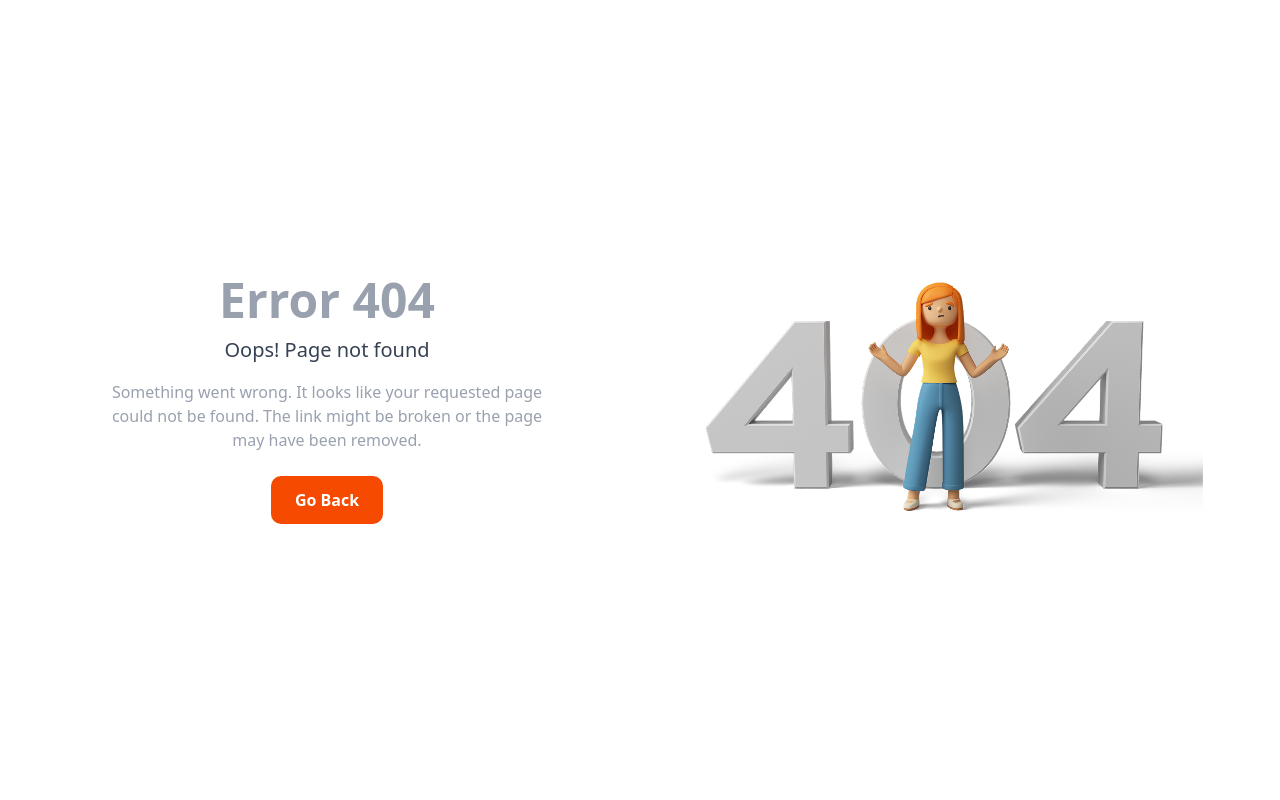
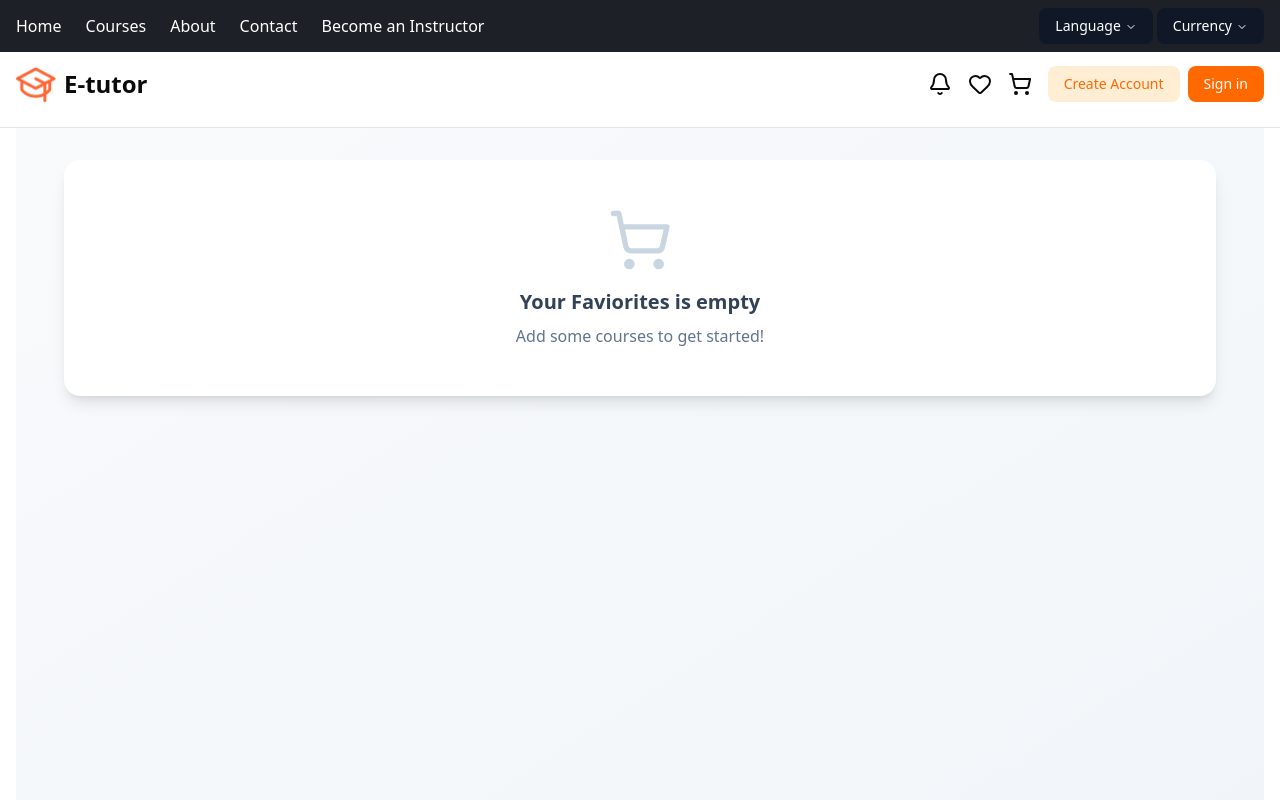
Before and after one commit to ahmedgouda5/E-tutor, a Next.js app: page /ELearn/Faviorites in a window 1280 px wide. Before the commit this address had no page. Shown: the top 800 px of the page. Built offline with nearby package versions, Linux system fonts and the light colour scheme.

Commit message:
adding some featuers

```diff
--- /dev/null
+++ b/app/ELearn/Faviorites/page.tsx
@@ -0,0 +1,96 @@
+"use client";
+import Image from "next/image";
+import { ShoppingCart, Trash2 } from "lucide-react";
+import { ICourse } from "@/lib/data";
+import { useFavioritesStore } from "@/store/FavioritesStore";
+const FavioritePage = () => {
+  const { faviorites, removeFaviorite } = useFavioritesStore();
+  return (
+    <div className="min-h-screen bg-linear-to-br from-slate-50 to-slate-100 p-4 md:p-8">
+      <div className="max-w-6xl mx-auto">
+        <div>
+          <div className="lg:col-span-2 space-y-4">
+            {faviorites.length === 0 ? (
+              <div className="bg-white rounded-2xl shadow-lg p-12 text-center">
+                <ShoppingCart className="w-16 h-16 text-slate-300 mx-auto mb-4" />
+                <h3 className="text-xl font-semibold text-slate-700 mb-2">
+                  Your Faviorites is empty
+                </h3>
+                <p className="text-slate-500">
+                  Add some courses to get started!
+                </p>
+              </div>
+            ) : (
+              faviorites.map((item: ICourse) => (
+                <div
+                  key={item.id}
+                  className="bg-white rounded-2xl shadow-lg p-6 hover:shadow-xl transition-shadow"
+                >
+                  <div className="flex gap-6">
+                    <div className="shrink-0">
+                      <div className="w-40 h-24 bg-linear-to-br from-orange-400 to-purple-500 rounded-lg flex items-center justify-center">
+                        <Image
+                          src={item.image}
+                          alt={item.title}
+                          width={160}
+                          height={96}
+                          className="w-full h-full object-cover"
+                        />
+                      </div>
+                    </div>
+
+                    <div className="flex-1">
+                      <div className="flex justify-between items-start mb-2">
+                        <div>
+                          <span className="inline-block px-3 py-1 bg-orange-100 text-orange-700 text-xs font-medium rounded-full mb-2">
+                            {item.category}
+                          </span>
+                          <h3 className="text-lg font-semibold text-slate-800 mb-1 line-clamp-2">
+                            {item.title}
+                          </h3>
+                          <p className="text-sm text-slate-600">
+                            by {item.instructorName}
+                          </p>
+                        </div>
+                        <button
+                          onClick={() => removeFaviorite(item.id)}
+                          className="text-red-500 hover:text-red-700 transition-colors p-2"
+                          title="Remove from cart"
+                        >
+                          <Trash2 className="w-5 h-5" />
+                        </button>
+                      </div>
+
+                      <div className="flex items-center gap-4 text-sm text-slate-600 mb-3">
+                        <div className="flex items-center gap-1">
+                          <span className="text-yellow-500">★</span>
+                          <span className="font-medium">{item.rating}</span>
+                        </div>
+                        <span>•</span>
+                        <span>{item.students} students</span>
+                      </div>
+
+                      <div className="flex items-center justify-between">
+                        <div className="text-right">
+                          <div className="flex items-center gap-2">
+                            {item.discount > 0 && (
+                              <span className="text-sm text-slate-400 line-through">
+                                {item.price}
+                              </span>
+                            )}
+                          </div>
+                        </div>
+                      </div>
+                    </div>
+                  </div>
+                </div>
+              ))
+            )}
+          </div>
+        </div>
+      </div>
+    </div>
+  );
+};
+
+export default FavioritePage;
--- a/app/ELearn/courses/[id]/page.tsx
+++ b/app/ELearn/courses/[id]/page.tsx
@@ -10,10 +10,12 @@ import Curriculum from "@/components/featuers/CourseDetails/curriculum";
 import Instructor from "@/components/featuers/CourseDetails/Instructor";
 import Reviews from "@/components/featuers/CourseDetails/Reviews";
 import { UseCartStore } from "@/store/CartStore";
+import { useFavioritesStore } from "@/store/FavioritesStore";
 import toast from "react-hot-toast";
 
 const CourseDetails = () => {
   const { addToCart } = UseCartStore();
+  const { addFaviorite } = useFavioritesStore();
   const handlerAddToCart = useCallback((course:ICourse) => {
     addToCart(course);
     toast.success("Course added to cart");
@@ -277,9 +279,9 @@ const CourseDetails = () => {
 
                 <div className="space-y-3 pt-4">
                   <div className="flex  justify-evenly text-sm">
-                    <span className="text-white p-2 rounded-2xl bg-orange-500 hover:bg-orange-600 cursor-pointer">
+                    <button onClick={() => course && addFaviorite(course)} className="text-white p-2 rounded-2xl bg-orange-500 hover:bg-orange-600 cursor-pointer">
                       Add to Wishlist
-                    </span>
+                    </button>
                     <Link
                       href={`/ELearn/courses/${id}/gift`}
                       className="text-white p-2 rounded-2xl bg-orange-500 hover:bg-orange-600 cursor-pointer"
--- a/components/featuers/Homepage/Category.tsx
+++ b/components/featuers/Homepage/Category.tsx
@@ -23,7 +23,7 @@ const Category = () => {
             <motion.div
               key={i}
               initial={{ scale: 0, opacity: 0 }}
-              whileInView={{ scale: 1, opacity: 1 }}
+              whileInView={{ scale: .7, opacity: 1 }}
               transition={{ duration: 0.5, delay: 0.2 }}
               className="p-2 rounded-xl flex flex-col md:flex-row  items-center gap-4"
               style={{ backgroundColor: cat.bgColor } as React.CSSProperties}
--- a/components/featuers/Homepage/CoursesAdded.tsx
+++ b/components/featuers/Homepage/CoursesAdded.tsx
@@ -160,7 +160,7 @@ const RecentlyAddedCourses: React.FC<{ className?: string }> = ({ className }) =
       <div className="max-w-7xl mx-auto px-4">
         <Heading heading={t("Recently Added Courses")} />
 
-        <motion.div initial={{ y: 200 ,opacity: 0}} whileInView={{ y: 0 ,opacity: 1}} transition={{ duration: 1 ,delay: 0.2 }} className="grid grid-cols-1 md:grid-cols-2 lg:grid-cols-3 gap-6 mb-8">
+        <motion.div initial={{ y: 100 ,opacity: 0}} whileInView={{ y: 0 ,opacity: 1}} transition={{ duration: 1 ,delay: 0.2 }} className="grid grid-cols-1 md:grid-cols-2 lg:grid-cols-3 gap-6 mb-8">
           {bestSellingCourses.slice(0, 3).map((course, index) => (
             <CourseCard
               key={index}
--- a/components/featuers/Homepage/hero.tsx
+++ b/components/featuers/Homepage/hero.tsx
@@ -29,14 +29,16 @@ const Hero = () => {
         </Button>
       </section>
 
-      <section className="hidden md:flex">
-        <Image
-          src="/Hero.webp"
+      <section className="hidden md:flex mt-2">
+       <div className="bg-orange-400 overflow-hidden border-2 border-orange-600" style={{borderRadius:"51% 49% 46% 54% / 37% 32% 68% 63%"}}>
+         <Image
+          src="/Hero.png"
           alt="E-tutor hero section"
-          width={1420}
-          height={500}
+          width={500}
+          height={400}
           priority
         />
+       </div>
       </section>
     </main>
   );
--- a/components/shared/BestSelling.tsx
+++ b/components/shared/BestSelling.tsx
@@ -13,7 +13,7 @@ const BestSelling = ({ className }: { className?: string }) => {
         <main  className={className}>
             < Heading heading={t("Best Selling Courses")} />
 
-            <motion.div initial={{ y: 200,opacity: 0 }} whileInView={{ y: 0,opacity: 1 }} transition={{ duration: 1 ,delay: 0.2 }} className="grid grid-cols-1 sm:grid-cols-2 lg:grid-cols-4 gap-5">
+            <motion.div initial={{ y: 100,opacity: 0 }} whileInView={{ y: 0,opacity: 1 }} transition={{ duration: 1 ,delay: 0.2 }} className="grid grid-cols-1 sm:grid-cols-2 lg:grid-cols-4 gap-5">
                 {bestSellingCourses.slice(0, 4).map((course, i) => (
                   <Link key={i} href={`/ELearn/courses/${course.id}`}>
                       <div key={i} className="border rounded-xl overflow-hidden shadow-sm h-[330px]">
--- a/components/shared/Navabr.tsx
+++ b/components/shared/Navabr.tsx
@@ -73,11 +73,12 @@ const Navabr = () => {
 
         <div className="flex items-center gap-4">
           <ul className="hidden md:flex gap-4 items-center">
-            <li>
+            <li className="relative group">
               <Bell />
+              <div className="  hidden group-hover:block absolute top-6 right-0 text-xs text-white bg-orange-500 rounded-full px-4 py-1 w-32 text-center">no notifications</div>
             </li>
             <li>
-              <Link href="/ELearn/favorites">
+              <Link href="/ELearn/Faviorites">
               <Heart />
               </Link>
             </li>
@@ -159,7 +160,7 @@ const Navabr = () => {
               <Bell />
             </li>
             <li>
-              <Link href="/ELearn/favorites">
+              <Link href="/ELearn/Faviorites">
               <Heart />
               </Link>
             </li>
--- a/components/shared/TopInstructor.tsx
+++ b/components/shared/TopInstructor.tsx
@@ -14,7 +14,7 @@ const TopInstructor = ({ className }: { className?: string }) => {
     <main className={`my-7 border shadow-lg p-2 rounded-xl ${className || ""}`}>
       <Heading heading={t("Top Instructor In the Month")} />
 
-      <motion.div initial={{ y: 200 ,opacity: 0}} whileInView={{ y: 0 ,opacity: 1}} transition={{ duration: 1 ,delay: 0.2 }} className="grid grid-cols-1 md:grid-cols-3 lg:grid-cols-4 gap-4 ">
+      <motion.div initial={{ y: 50 ,opacity: 0}} whileInView={{ y: 0 ,opacity: 1}} transition={{ duration: 1 ,delay: 0.2 }} className="grid grid-cols-1 md:grid-cols-3 lg:grid-cols-4 gap-4 ">
         {TopInstructorData.slice(0, 4).map((instructor) => (
           <div
             key={instructor.id}
--- /dev/null
+++ b/store/FavioritesStore.ts
@@ -0,0 +1,18 @@
+import { ICourse } from "@/lib/data";
+import { create } from "zustand";
+
+interface FavioritesState {
+  faviorites: ICourse[];
+  addFaviorite: (item: ICourse) => void;
+  removeFaviorite: (id: number) => void;
+}
+
+export const useFavioritesStore = create<FavioritesState>((set) => ({
+  faviorites: [],
+  addFaviorite: (item) =>
+    set((state) => ({ faviorites: [...state.faviorites, item] })),
+  removeFaviorite: (id) =>
+    set((state) => ({
+      faviorites: state.faviorites.filter((faviorite) => faviorite.id !== id),
+    })),
+}));
```
Also changed, not shown: public/Hero.png (added), public/Hero.webp (deleted).
